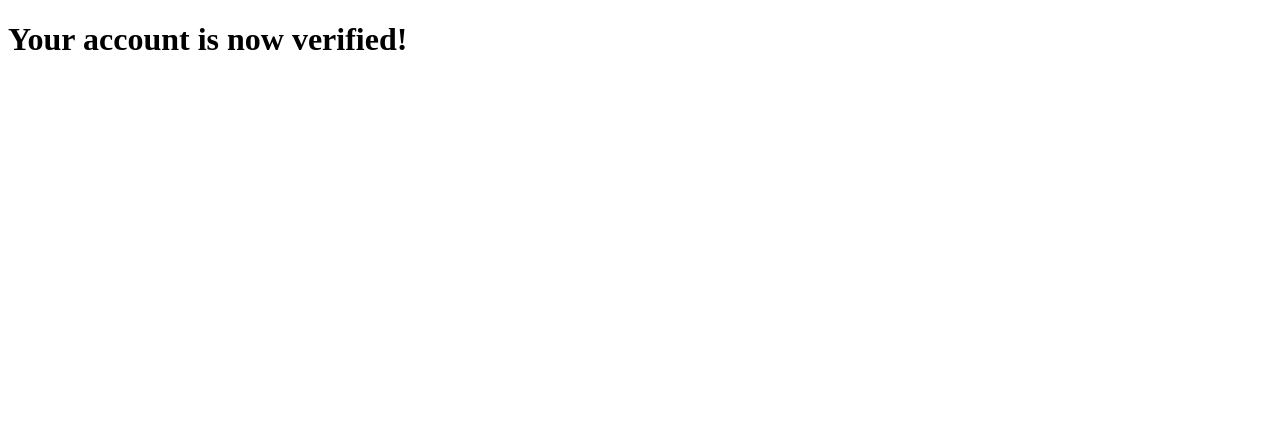
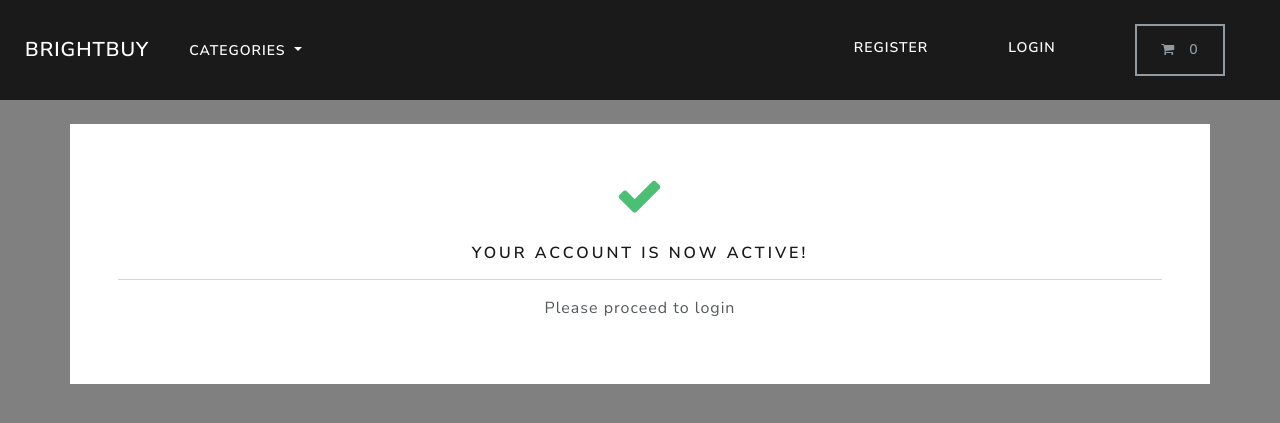
Before and after one commit to kalonjic34/brightbuy-store, a Django app: page /account/email-verification-success in a window 1280 px wide. Shown: the top 423 px of the page. Run offline with Django 5.2, Linux system fonts and the light colour scheme; data comes from the database, SQL or seed files in the repository; some libraries are stand-ins or nearby versions.

Commit message:
Update email-verification-success template for improved layout and styling

```diff
--- a/ecommerce/account/templates/account/registration/email-verification-success.html
+++ b/ecommerce/account/templates/account/registration/email-verification-success.html
@@ -1,9 +1,24 @@
-<!DOCTYPE html>
-<html lang="en">
-<head>
+{% include "store/base.html" %}
+{% load static %}
+{% block content %}
+    <style>
+        body{
+            background-color:grey;
+        }
+    </style>
+    <body>
+        <br>
 
-</head>
-<body>
-    <h1>Your account is now verified!</h1>
+        <div class="container bg-white shadow-md p-5 form-layout">
+            <div class="text-center">
+                <i class="fa fa-check fa-3x text-success" aria-hidden="true"></i>
+
+                <br><br>
+                <h5> <strong>Your account is now active!</strong> </h5>
+                <hr>
+                <p>Please proceed to login</p>
+            </div>
+        </div>
 </body>
+{% endblock %}
 </html>
```
